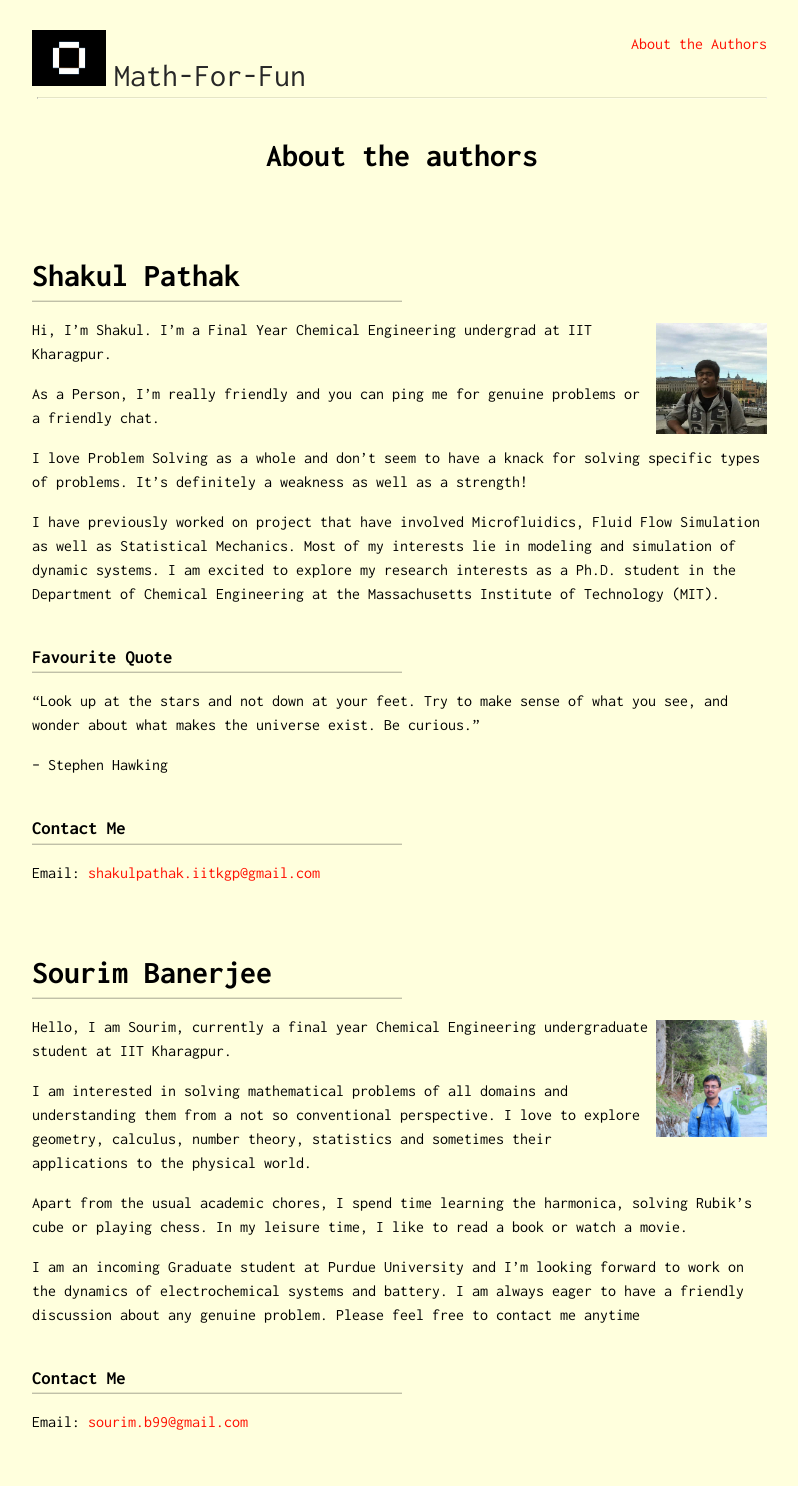
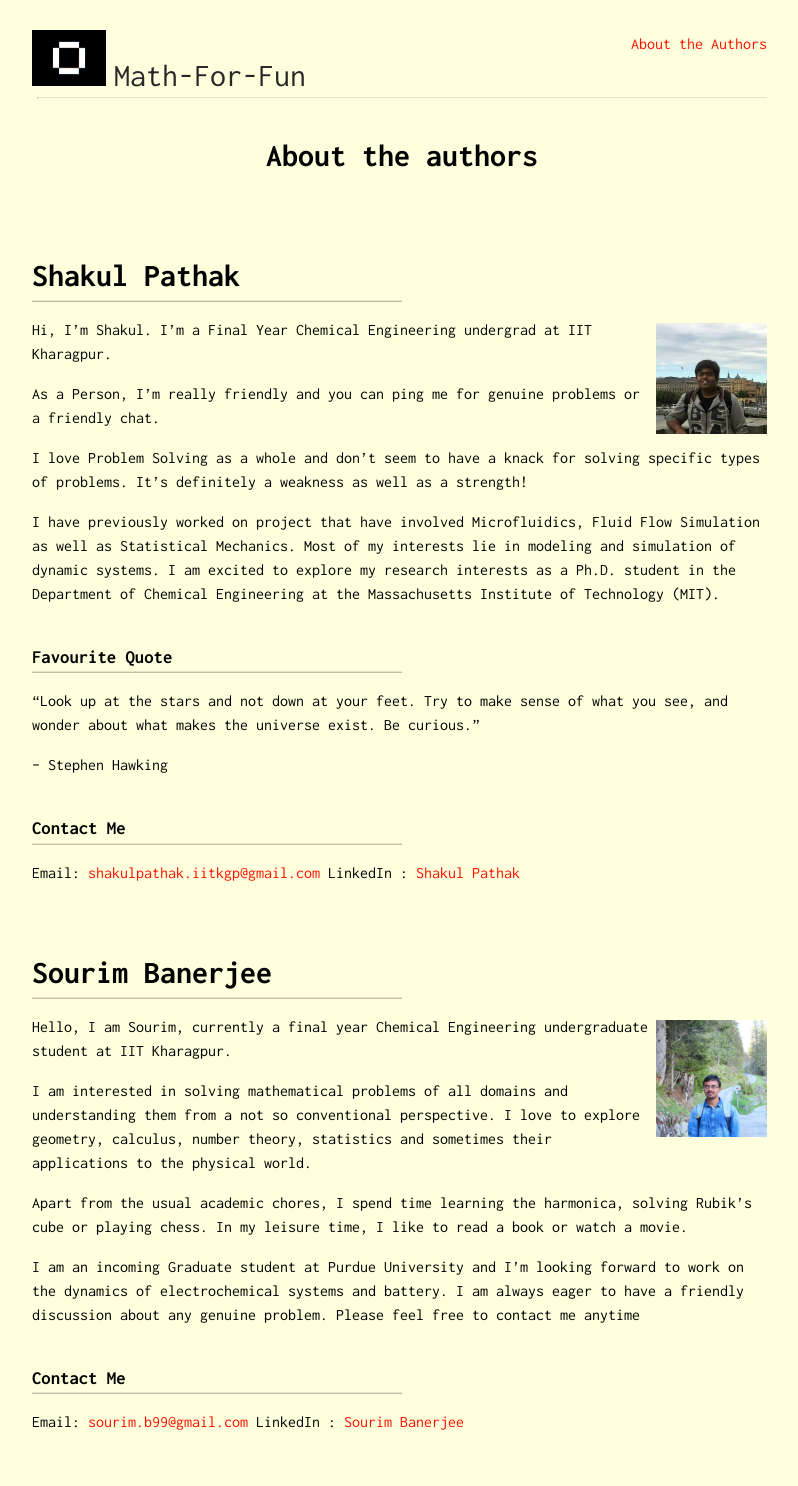
Before and after one commit to Oscuro-Phoenix/math-for-fun, a Jekyll site: the page built from about.md, in a window 1280 px wide. Shown: the whole page, without its empty margins (238-1036 px from the left). Built offline with Jekyll 4.4.1, drawn with Linux system fonts in a browser that asks for light colours.

Commit message:
About full 5

```diff
--- a/about.md
+++ b/about.md
@@ -25,7 +25,7 @@ Institute of Technology (MIT).
 
 ### Contact Me
 Email: [shakulpathak.iitkgp@gmail.com](mailto:shakulpathak.iitkgp@gmail.com)
-
+LinkedIn : [Shakul Pathak](https://www.linkedin.com/in/shakul-pathak/)
 
 # Sourim Banerjee
 
@@ -42,3 +42,4 @@ I am an incoming Graduate student at Purdue University and I'm looking forward t
 
 ### Contact Me
 Email: [sourim.b99@gmail.com](mailto:sourim.b99@gmail.com)
+LinkedIn : [Sourim Banerjee](https://www.linkedin.com/in/sourim-banerjee10/)
```
